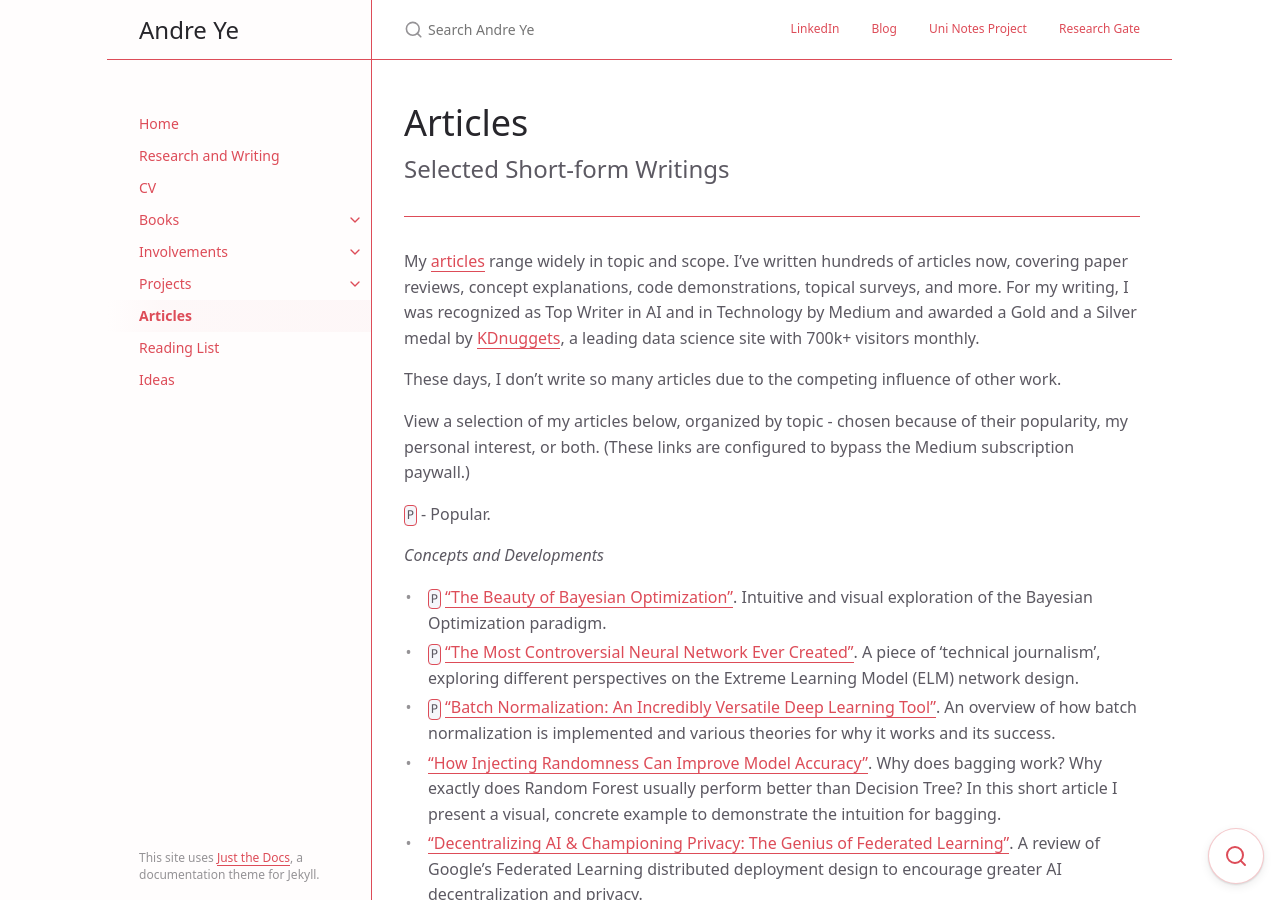
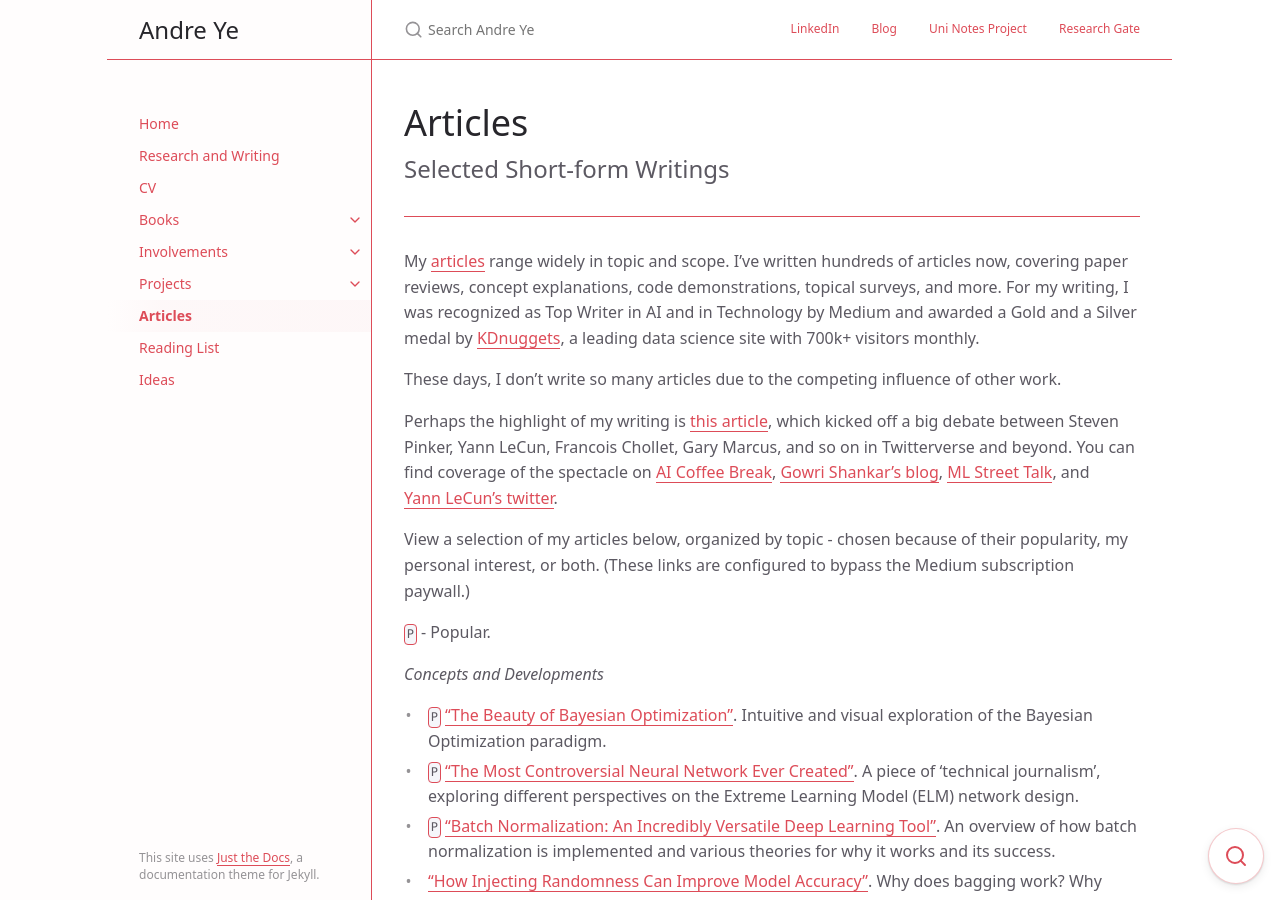
Before and after one commit to andre-ye/andre-ye.github.io-retired, a Jekyll site: the page built from docs/articles.md, in a window 1280 px wide and 900 px high. Built offline with Jekyll 4.4.1, drawn with Linux system fonts in a browser that asks for light colours; nearby versions of some CDN libraries.

Commit message:
Update articles.md

```diff
--- a/docs/articles.md
+++ b/docs/articles.md
@@ -16,6 +16,8 @@ Selected Short-form Writings
 My [articles](https://andre-ye.medium.com/){:target="_blank"} range widely in topic and scope. I've written hundreds of articles now, covering paper reviews, concept explanations, code demonstrations, topical surveys, and more. For my writing, I was recognized as Top Writer in AI and in Technology by Medium and awarded a Gold and a Silver medal by [KDnuggets](https://www.kdnuggets.com/){:target="_blank"}, a leading data science site with 700k+ visitors monthly.
 
 These days, I don't write so many articles due to the competing influence of other work.
+
+Perhaps the highlight of my writing is [this article](https://medium.com/analytics-vidhya/you-dont-understand-neural-networks-until-you-understand-the-universal-approximation-theorem-85b3e7677126){:target="_blank"}, which kicked off a big debate between Steven Pinker, Yann LeCun, Francois Chollet, Gary Marcus, and so on in Twitterverse and beyond. You can find coverage of the spectacle on [AI Coffee Break](https://www.youtube.com/watch?v=-GH9vW5FWUs){:target="_blank"}, [Gowri Shankar's blog](https://gowrishankar.info/blog/deep-learning-is-not-as-impressive-as-you-think-its-mere-interpolation/){:target="_blank"}, [ML Street Talk](https://www.youtube.com/watch?v=86ib0sfdFtw){:target="_blank"}, and [Yann LeCun's twitter](https://twitter.com/ylecun/status/1409940043951742981){:target="_blank"}.
 
 View a selection of my articles below, organized by topic - chosen because of their popularity, my personal interest, or both. (These links are configured to bypass the Medium subscription paywall.)
 
```
